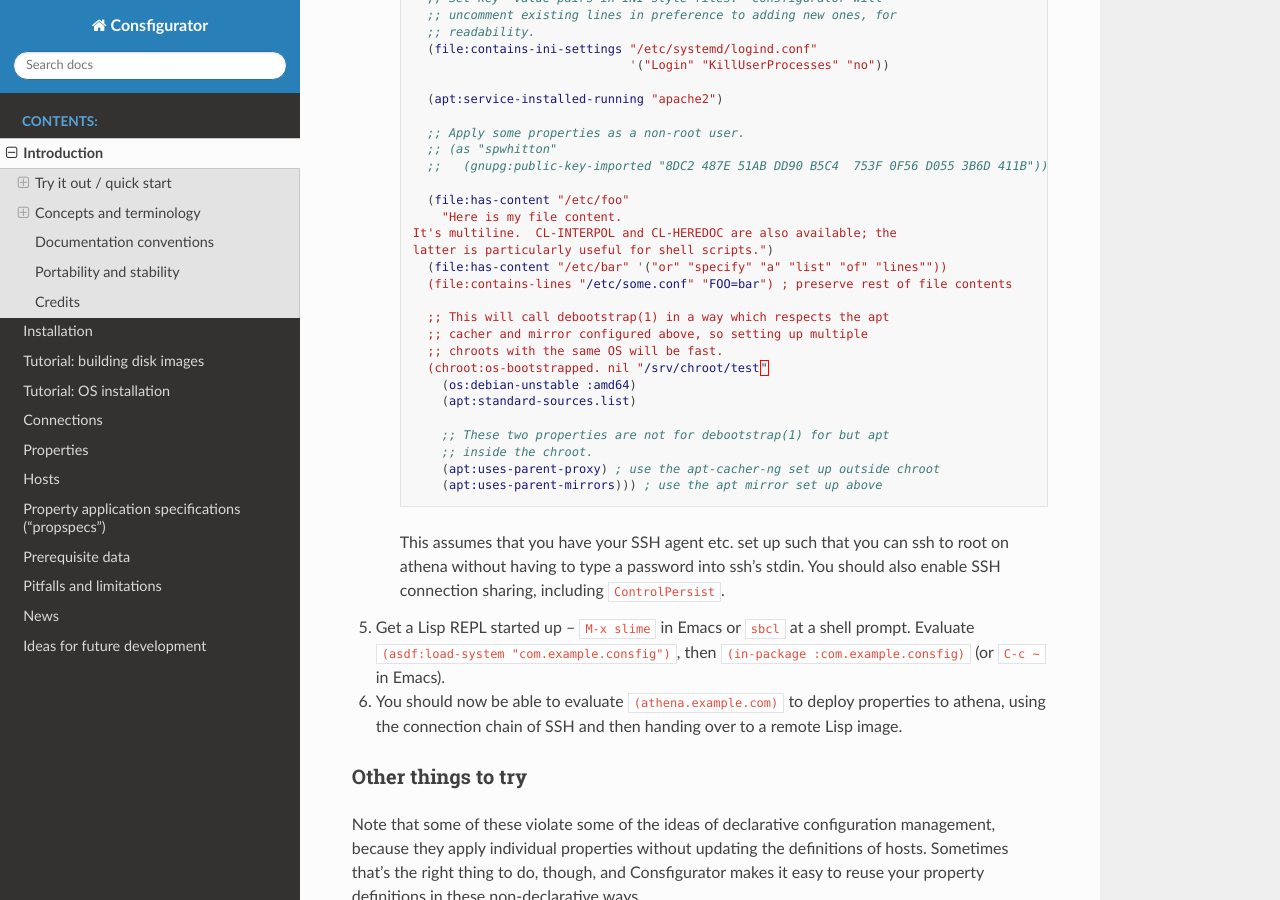
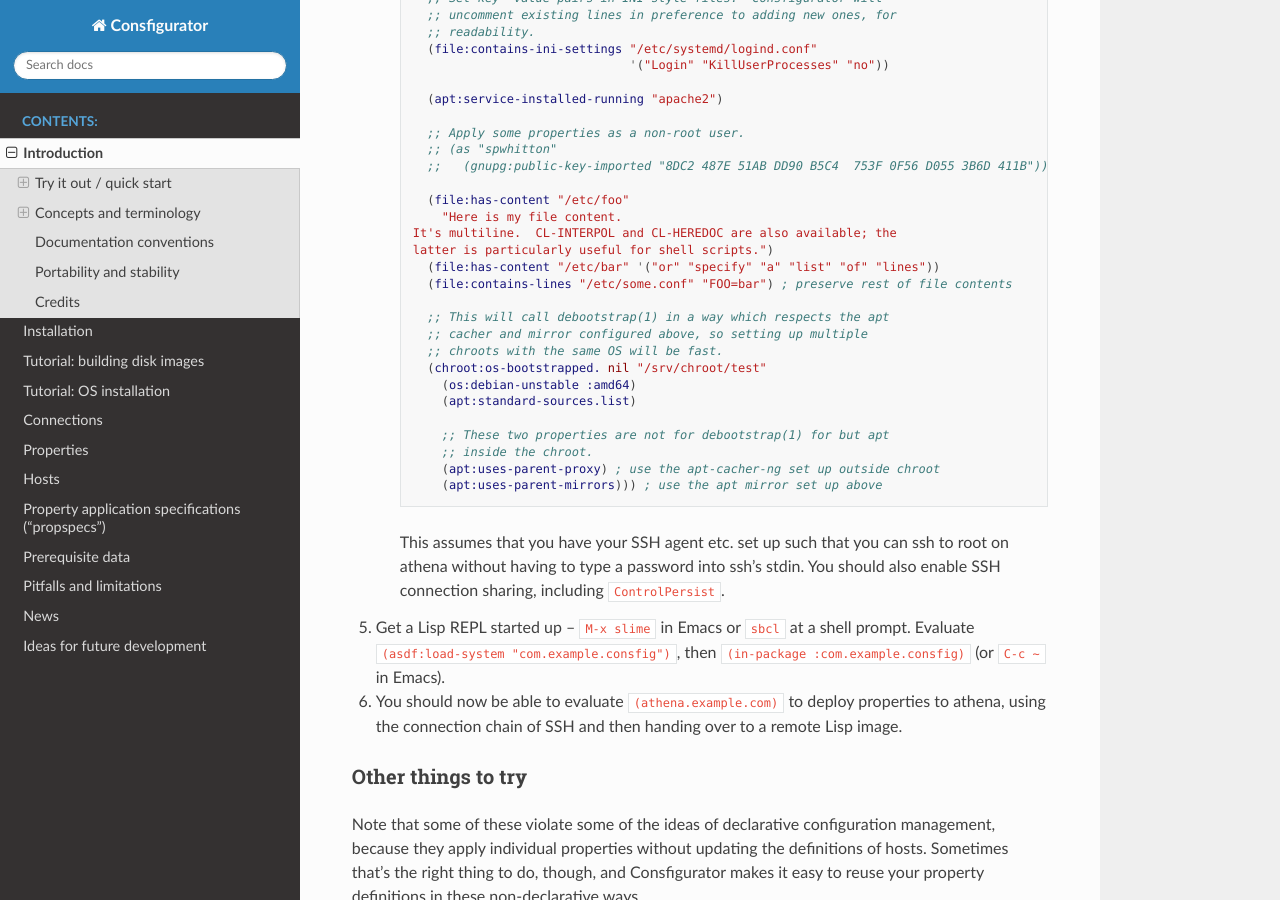
Before and after one commit to spwhitton/consfigurator, a Sphinx documentation site: the page built from doc/introduction.rst, in a window 1280 px wide and 900 px high, scrolled down 1015 px. Built offline with Sphinx 7.4.7 and the Read the Docs theme 2.0.0, drawn with Linux system fonts in a browser that asks for light colours.

Commit message:
doc/introduction.rst: correct typo
Fix a minor typo preventing the block from being loaded.

Signed-off-by: Russell Sim <russell.sim@gmail.com>

```diff
--- a/doc/introduction.rst
+++ b/doc/introduction.rst
@@ -62,7 +62,7 @@
 	    "Here is my file content.
 	It's multiline.  CL-INTERPOL and CL-HEREDOC are also available; the
 	latter is particularly useful for shell scripts.")
-	  (file:has-content "/etc/bar" '("or" "specify" "a" "list" "of" "lines""))
+	  (file:has-content "/etc/bar" '("or" "specify" "a" "list" "of" "lines"))
 	  (file:contains-lines "/etc/some.conf" "FOO=bar") ; preserve rest of file contents
 
 	  ;; This will call debootstrap(1) in a way which respects the apt
```
